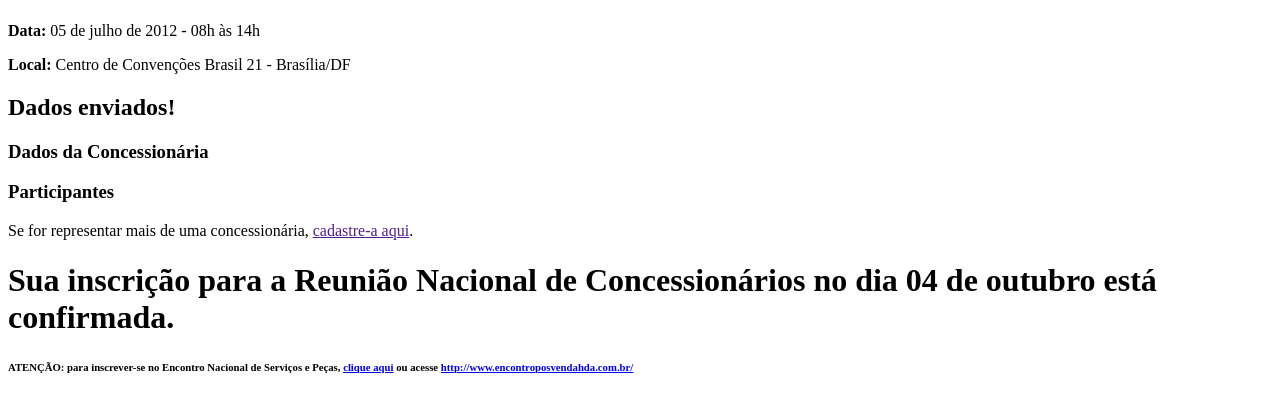
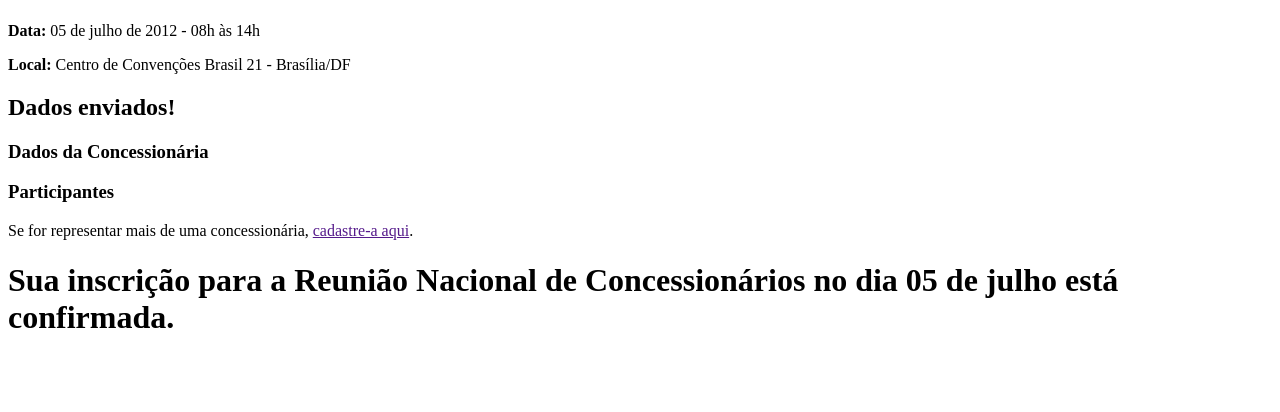
Before and after one commit to gfelizola/RSVPs-Honda, a PHP site: the page made by reuniaonacional/views/ver_inscricao.php in a window 1280 px wide. Shown: the part 58-470 px from the top of the page. Run offline with PHP 8.4, Linux system fonts and the light colour scheme; the template is opened without the code that fills it, so the values that code supplies are empty.

Commit message:
ajustes do evandro com header e nova confirmação no nacional

```diff
--- a/reuniaonacional/views/ver_inscricao.php
+++ b/reuniaonacional/views/ver_inscricao.php
@@ -29,8 +29,7 @@
 
 	<p class="aviso_voltar">Se for representar mais de uma concessionária, <a href="<?php echo wc_site_uri("concessionaria_agrega/{$inscricao_id}") ?>">cadastre-a aqui</a>.</p>
 
-	<h1>Sua inscrição para a Reunião Nacional de Concessionários no dia 04 de outubro está confirmada.</h1>
-	<h6>ATENÇÃO: para inscrever-se no Encontro Nacional de Serviços e Peças, <a href="http://www.encontroposvendahda.com.br/" target="_blank">clique aqui</a> ou acesse <a href="http://www.encontroposvendahda.com.br/" target="_blank">http://www.encontroposvendahda.com.br/</a></h6>
+	<h1>Sua inscrição para a Reunião Nacional de Concessionários no dia 05 de julho está confirmada.</h1>
 
 	<?php if($disponivel): ?>
 		<!-- p class="aviso_voltar">Você pode adicionar mais participantes, <a href="<?php echo wc_site_uri("inscricao/{$inscricao_id}") ?>">cadastre-os aqui</a>.</p -->
```
